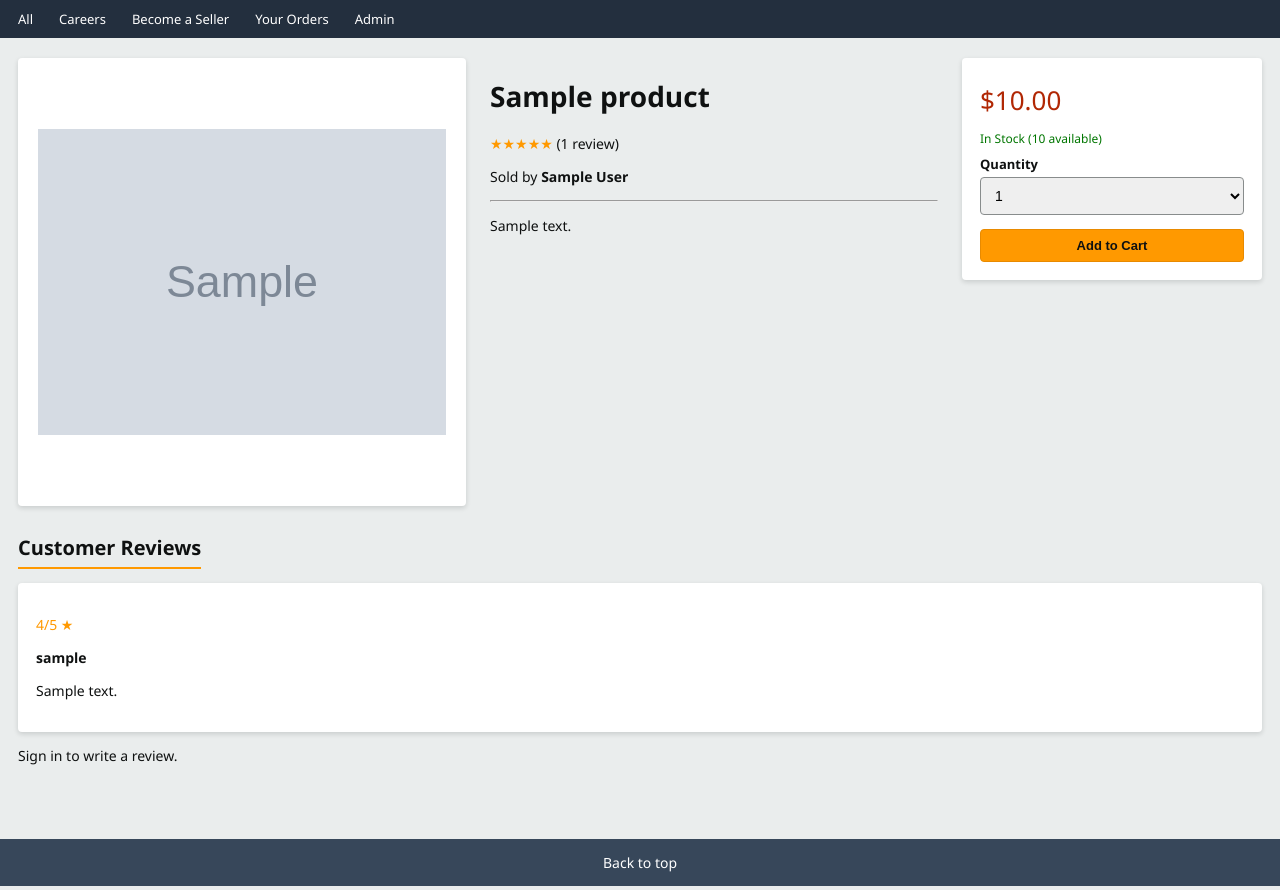
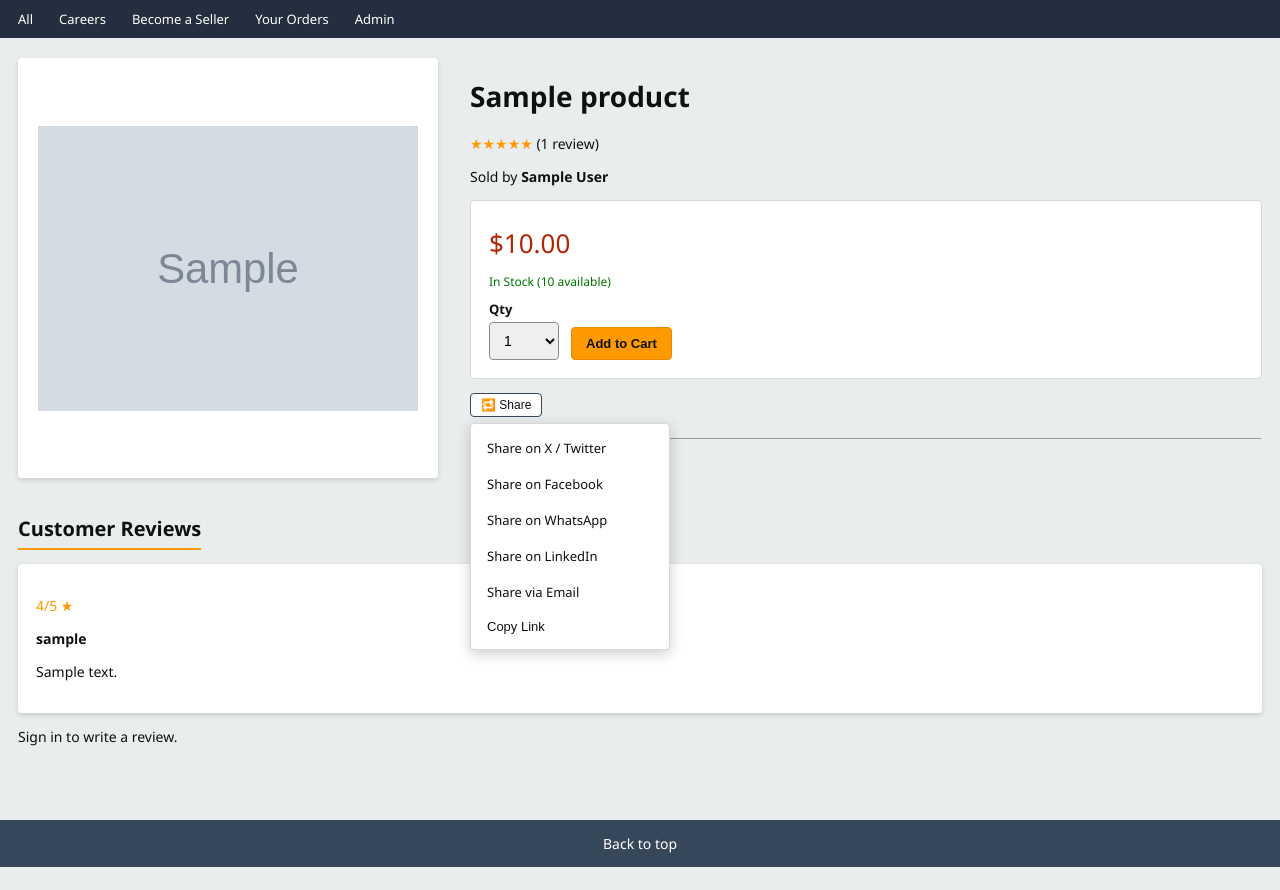
Before and after one commit to kidaqrusFan01/my-marketplace, a Django app: a page that uses templates/base.html in a window 1280 px wide. Shown: the part 62-952 px from the top of the page. Run offline with Django 5.2, Linux system fonts and the light colour scheme; tables that the repository leaves empty hold one stand-in row (values such as "Sample post"); grey boxes marked "Sample" are stand-in pictures; some libraries are stand-ins or nearby versions.

Commit message:
edited the search bar and also hero banner and added changes to product detail

```diff
--- a/products/views.py
+++ b/products/views.py
@@ -4,7 +4,7 @@ from django.core.paginator import Paginator
 from django.db.models import Q
 from django.shortcuts import render, redirect, get_object_or_404
 
-from .models import Product, Category, Review
+from .models import Product, Category, Review, HeroBanner
 from .forms import ProductForm, ReviewForm
 
 
@@ -12,64 +12,59 @@ def is_seller(user):
     return user.is_authenticated and user.is_seller
 
 
-# Rotating hero banner slides — Amazon-style category carousel.
-# Each slide uses a CSS gradient "scene" (css_class) instead of a hotlinked photo,
-# so the banner never breaks and needs no external image hosting.
-#
-# TO SWAP IN REAL PHOTOGRAPHY LATER:
-#   1. Drop your image files into static/images/hero/ (e.g. electronics.jpg)
-#   2. In static/css/style.css, find the matching ".hero-slide--<name>" rule
-#      and add:  background-image: url('/static/images/hero/electronics.jpg');
-#      background-size: cover; background-position: center;
-#   3. That's it — the gradient becomes a photo, everything else (timing,
-#      dots, fade transition) keeps working unchanged.
-HERO_SLIDES = [
-    {
-        'name': 'electronics',
-        'eyebrow': 'Tech Deals',
-        'title': 'Level Up Your Setup',
-        'subtitle': 'Save big on headphones, TVs, and smart home gear.',
-        'cta_text': 'Shop Electronics',
-        'category_slug': 'electronics',
-        'css_class': 'hero-slide--electronics',
-    },
-    {
-        'name': 'fashion',
-        'eyebrow': 'New Season',
-        'title': 'Refresh Your Wardrobe',
-        'subtitle': 'Denim, footwear, and everyday essentials on sale.',
-        'cta_text': 'Shop Fashion',
-        'category_slug': 'fashion',
-        'css_class': 'hero-slide--fashion',
-    },
-    {
-        'name': 'home',
-        'eyebrow': 'Home Refresh',
-        'title': 'Upgrade Every Room',
-        'subtitle': 'Cookware, robot vacuums, and more for your home.',
-        'cta_text': 'Shop Home & Kitchen',
-        'category_slug': 'home-kitchen',
-        'css_class': 'hero-slide--home',
-    },
-    {
-        'name': 'sports',
-        'eyebrow': 'Get Moving',
-        'title': 'Gear Up for Fitness',
-        'subtitle': 'Yoga mats, dumbbells, and outdoor essentials.',
-        'cta_text': 'Shop Sports & Outdoors',
-        'category_slug': 'sports-outdoors',
-        'css_class': 'hero-slide--sports',
-    },
-    {
-        'name': 'books',
-        'eyebrow': "Reader's Corner",
-        'title': 'Your Next Favorite Read',
-        'subtitle': 'Fiction, guides, and everything in between.',
-        'cta_text': 'Shop Books',
-        'category_slug': 'books',
-        'css_class': 'hero-slide--books',
-    },
+# Fallback content used ONLY if no HeroBanner rows exist yet (e.g. right
+# after a fresh migrate, before anyone has added banners in admin) — so the
+# homepage never looks broken/empty on a brand-new install.
+DEFAULT_HERO_SLIDES = [
+    {'eyebrow': 'Tech Deals', 'title': 'Level Up Your Setup',
+     'subtitle': 'Save big on headphones, TVs, and smart home gear.',
+     'cta_text': 'Shop Electronics', 'category_slug': 'electronics', 'placeholder_style': 'electronics'},
+    {'eyebrow': 'New Season', 'title': 'Refresh Your Wardrobe',
+     'subtitle': 'Denim, footwear, and everyday essentials on sale.',
+     'cta_text': 'Shop Fashion', 'category_slug': 'fashion', 'placeholder_style': 'fashion'},
+    {'eyebrow': 'Home Refresh', 'title': 'Upgrade Every Room',
+     'subtitle': 'Cookware, robot vacuums, and more for your home.',
+     'cta_text': 'Shop Home & Kitchen', 'category_slug': 'home-kitchen', 'placeholder_style': 'home'},
+    {'eyebrow': 'Get Moving', 'title': 'Gear Up for Fitness',
+     'subtitle': 'Yoga mats, dumbbells, and outdoor essentials.',
+     'cta_text': 'Shop Sports & Outdoors', 'category_slug': 'sports-outdoors', 'placeholder_style': 'sports'},
+    {'eyebrow': "Reader's Corner", 'title': 'Your Next Favorite Read',
+     'subtitle': 'Fiction, guides, and everything in between.',
+     'cta_text': 'Shop Books', 'category_slug': 'books', 'placeholder_style': 'books'},
 ]
+
+
+def get_hero_slides():
+    """
+    Builds the list of slides for the homepage carousel from HeroBanner rows
+    in the database (managed via Django admin -> Hero Banners). Each slide
+    gets either a real uploaded photo (image_url) or falls back to a
+    gradient + icon placeholder (placeholder_style) if no image was
+    uploaded for that banner yet.
+    """
+    banners = HeroBanner.objects.filter(is_active=True).select_related('category')
+
+    if not banners.exists():
+        # Nothing configured yet in admin — show sensible defaults instead
+        # of an empty carousel.
+        return [
+            {**slide, 'image_url': None, 'css_class': f"hero-slide--{slide['placeholder_style']}"}
+            for slide in DEFAULT_HERO_SLIDES
+        ]
+
+    slides = []
+    for banner in banners:
+        slides.append({
+            'eyebrow': banner.eyebrow,
+            'title': banner.title,
+            'subtitle': banner.subtitle,
+            'cta_text': banner.cta_text,
+            'category_slug': banner.category.slug if banner.category else '',
+            'placeholder_style': banner.placeholder_style,
+            'css_class': f"hero-slide--{banner.placeholder_style}",
+            'image_url': banner.image.url if banner.image else None,
+        })
+    return slides
 
 
 def home(request):
@@ -98,7 +93,7 @@ def home(request):
         'featured_products': featured_products,
         'query': query,
         'selected_category': category_slug,
-        'hero_slides': HERO_SLIDES,
+        'hero_slides': get_hero_slides(),
     }
     return render(request, 'products/home.html', context)
 
@@ -132,6 +127,7 @@ def product_detail(request, slug):
         'reviews': reviews,
         'related_products': related_products,
         'review_form': review_form,
+        'share_url': request.build_absolute_uri(product.get_absolute_url()),
     }
     return render(request, 'products/product_detail.html', context)
 
--- a/static/css/style.css
+++ b/static/css/style.css
@@ -327,8 +327,20 @@ img { max-width: 100%; display: block; }
   transition: opacity 0.9s ease;
   padding: 0 24px;
   color: var(--white);
+  background-size: cover;
+  background-position: center;
+  background-repeat: no-repeat;
 }
 .hero-slide.active { opacity: 1; z-index: 1; }
+
+/* Darkens an uploaded photo slide so white headline text stays readable
+   regardless of how bright/busy the photo is. Only rendered for slides
+   that have a real uploaded image (see home.html). */
+.hero-slide-overlay {
+  position: absolute;
+  inset: 0;
+  background: linear-gradient(90deg, rgba(0,0,0,0.55) 0%, rgba(0,0,0,0.25) 55%, rgba(0,0,0,0.1) 100%);
+}
 
 /* Decorative background "scenes" — swap for real photography by adding
    background-image + background-size:cover to any of these rules. */
@@ -341,6 +353,8 @@ img { max-width: 100%; display: block; }
 /* Inner column keeps text aligned with the page content (same max-width as
    .container) even though the slide background itself spans full width. */
 .hero-slide-inner {
+  position: relative;
+  z-index: 1;
   width: 100%;
   max-width: 1500px;
   margin: 0 auto;
@@ -547,6 +561,16 @@ img { max-width: 100%; display: block; }
   grid-template-columns: 1fr 1fr;
   gap: 24px;
 }
+/* Product detail page: image on the left, everything else (title, price,
+   Add to Cart, share, description) in a single right-hand column so the
+   buy box always appears before the description, at any screen size. */
+.pdp-layout {
+  display: grid;
+  grid-template-columns: minmax(0, 420px) 1fr;
+  gap: 32px;
+  align-items: start;
+}
+.pdp-info { min-width: 0; }
 .detail-image {
   background: var(--white);
   border-radius: var(--radius);
@@ -559,8 +583,48 @@ img { max-width: 100%; display: block; }
   overflow: hidden;
 }
 .detail-image img { width: 100%; height: 100%; object-fit: contain; }
-.buy-box { background: var(--white); border-radius: var(--radius); box-shadow: var(--shadow); padding: 18px; align-self: start; }
+.buy-box {
+  background: var(--white);
+  border: 1px solid var(--border);
+  border-radius: var(--radius);
+  padding: 18px;
+  margin: 14px 0;
+}
 .buy-box .price { font-size: 26px; color: var(--price-red); margin: 6px 0; }
+.buy-box-form { display: flex; align-items: flex-end; gap: 12px; margin-top: 10px; }
+.buy-box-form .qty-group { margin-bottom: 0; }
+.buy-box-form select { width: auto; min-width: 70px; }
+
+/* ---------------- Share widget ---------------- */
+.share-widget { position: relative; display: inline-block; margin-bottom: 14px; }
+.share-menu {
+  position: absolute;
+  top: 100%;
+  left: 0;
+  margin-top: 6px;
+  background: var(--white);
+  border: 1px solid var(--border);
+  border-radius: var(--radius);
+  box-shadow: 0 4px 14px rgba(15,17,17,0.2);
+  min-width: 200px;
+  z-index: 20;
+  display: flex;
+  flex-direction: column;
+  padding: 6px 0;
+}
+.share-menu a, .share-menu button {
+  display: block;
+  width: 100%;
+  text-align: left;
+  padding: 9px 16px;
+  font-size: 13px;
+  color: var(--text-dark);
+  background: none;
+  border: none;
+  cursor: pointer;
+}
+.share-menu a:hover, .share-menu button:hover { background: var(--bg); }
+.share-copy-btn.copied { color: var(--success); font-weight: 600; }
 
 /* ---------------- Job cards ---------------- */
 .job-card { background: var(--white); border-radius: var(--radius); box-shadow: var(--shadow); padding: 18px; margin-bottom: 14px; }
@@ -597,8 +661,15 @@ footer a { color: var(--white); }
 /* ---------------- Responsive ---------------- */
 @media (max-width: 900px) {
   .detail-layout { grid-template-columns: 1fr; }
+  .pdp-layout { grid-template-columns: 1fr; }
   .nav-links .nav-item.hide-mobile { display: none; }
   .brand { font-size: 18px; }
+
+  /* Search bar gets guaranteed full-width real estate on its own row,
+     instead of fighting the hamburger/brand/cart for leftover space
+     (that squeeze is what made it disappear before). */
+  .top-nav { flex-wrap: wrap; row-gap: 10px; }
+  .search-form { order: 5; flex: 1 1 100%; }
 }
 
 @media (max-width: 700px) {
--- a/static/js/script.js
+++ b/static/js/script.js
@@ -80,4 +80,52 @@ document.addEventListener('DOMContentLoaded', function () {
 
     if (slides.length > 1) startAutoplay();
   }
+
+  // ---------------- Product share button ----------------
+  const shareBtn = document.getElementById('shareToggleBtn');
+  const shareMenu = document.getElementById('shareMenu');
+  if (shareBtn && shareMenu) {
+    shareBtn.addEventListener('click', function (e) {
+      e.stopPropagation();
+      const url = shareBtn.dataset.shareUrl;
+      const title = shareBtn.dataset.shareTitle;
+
+      // On phones/tablets that support it, use the native share sheet
+      // (Messages, WhatsApp, Instagram, etc. all show up automatically).
+      if (navigator.share) {
+        navigator.share({ title: title, url: url }).catch(function () {
+          // User cancelled the native share sheet — no action needed.
+        });
+        return;
+      }
+
+      // Desktop fallback: toggle our own dropdown of platform links.
+      const isOpen = !shareMenu.hidden;
+      shareMenu.hidden = isOpen;
+      shareBtn.setAttribute('aria-expanded', String(!isOpen));
+    });
+
+    document.addEventListener('click', function (e) {
+      if (!shareMenu.hidden && !shareMenu.contains(e.target) && e.target !== shareBtn) {
+        shareMenu.hidden = true;
+        shareBtn.setAttribute('aria-expanded', 'false');
+      }
+    });
+
+    const copyBtn = shareMenu.querySelector('.share-copy-btn');
+    if (copyBtn) {
+      copyBtn.addEventListener('click', function () {
+        const url = copyBtn.dataset.copyUrl;
+        const originalText = copyBtn.textContent;
+        navigator.clipboard.writeText(url).then(function () {
+          copyBtn.textContent = 'Link copied!';
+          copyBtn.classList.add('copied');
+          setTimeout(function () {
+            copyBtn.textContent = originalText;
+            copyBtn.classList.remove('copied');
+          }, 2000);
+        });
+      });
+    }
+  }
 });
--- a/templates/base.html
+++ b/templates/base.html
@@ -34,12 +34,12 @@
         <a href="{% url 'orders:order_history' %}" class="nav-item hide-mobile">
           Returns<strong>&amp; Orders</strong>
         </a>
-        <form action="{% url 'accounts:logout' %}" method="post" style="display:inline;">
+        <form action="{% url 'accounts:logout' %}" method="post" style="display:inline;" class="hide-mobile">
           {% csrf_token %}
           <button type="submit" class="nav-item" style="background:none;border:none;cursor:pointer;">Sign Out</button>
         </form>
       {% else %}
-        <a href="{% url 'accounts:login' %}" class="nav-item">
+        <a href="{% url 'accounts:login' %}" class="nav-item hide-mobile">
           Hello, sign in<strong>Account</strong>
         </a>
       {% endif %}
--- a/templates/products/product_detail.html
+++ b/templates/products/product_detail.html
@@ -2,7 +2,7 @@
 {% block title %}{{ product.name }} — Corazon Marketplace{% endblock %}
 
 {% block content %}
-<div class="detail-layout">
+<div class="pdp-layout">
   <div class="detail-image">
     {% if product.image %}
       <img src="{{ product.image.url }}" alt="{{ product.name }}" width="400" height="400" decoding="async">
@@ -11,14 +11,13 @@
     {% endif %}
   </div>
 
-  <div>
+  <div class="pdp-info">
     <h1>{{ product.name }}</h1>
     <p><a href="#reviews" class="star-rating">&#9733;&#9733;&#9733;&#9733;&#9733;</a> ({{ reviews.count }} review{{ reviews.count|pluralize }})</p>
     <p>Sold by <strong>{{ product.seller.store_name|default:product.seller.username }}</strong></p>
-    <hr>
-    <p>{{ product.description|linebreaks }}</p>
-  </div>
 
+    <!-- Price + Add to Cart appear immediately, above the description,
+         so shoppers can buy without scrolling past product copy first. -->
     <div class="buy-box">
       <div class="price">
         ${{ product.current_price }}
@@ -30,20 +29,41 @@
         <p class="stock-status out">Out of Stock</p>
       {% endif %}
 
-    <form action="{% url 'cart:cart_add' product.id %}" method="post">
+      <form action="{% url 'cart:cart_add' product.id %}" method="post" class="buy-box-form">
         {% csrf_token %}
-      <div class="form-group">
-        <label for="qty">Quantity</label>
+        <div class="form-group qty-group">
+          <label for="qty">Qty</label>
           <select name="quantity" id="qty">
             {% for i in "12345"|make_list %}
               <option value="{{ i }}">{{ i }}</option>
             {% endfor %}
           </select>
         </div>
-      <button type="submit" class="btn btn-primary btn-block" {% if not product.in_stock %}disabled{% endif %}>
+        <button type="submit" class="btn btn-primary" {% if not product.in_stock %}disabled{% endif %}>
           Add to Cart
         </button>
       </form>
+    </div>
+
+    <!-- Share button -->
+    <div class="share-widget">
+      <button type="button" class="btn btn-outline btn-sm share-toggle" id="shareToggleBtn"
+              data-share-url="{{ share_url }}" data-share-title="{{ product.name }}"
+              aria-haspopup="true" aria-expanded="false">
+        &#128257; Share
+      </button>
+      <div class="share-menu" id="shareMenu" hidden>
+        <a href="https://twitter.com/intent/tweet?url={{ share_url|urlencode }}&text={{ product.name|urlencode }}" target="_blank" rel="noopener noreferrer">Share on X / Twitter</a>
+        <a href="https://www.facebook.com/sharer/sharer.php?u={{ share_url|urlencode }}" target="_blank" rel="noopener noreferrer">Share on Facebook</a>
+        <a href="https://api.whatsapp.com/send?text={{ product.name|urlencode }}%20{{ share_url|urlencode }}" target="_blank" rel="noopener noreferrer">Share on WhatsApp</a>
+        <a href="https://www.linkedin.com/sharing/share-offsite/?url={{ share_url|urlencode }}" target="_blank" rel="noopener noreferrer">Share on LinkedIn</a>
+        <a href="mailto:?subject={{ product.name|urlencode }}&body={{ share_url|urlencode }}">Share via Email</a>
+        <button type="button" class="share-copy-btn" data-copy-url="{{ share_url }}">Copy Link</button>
+      </div>
+    </div>
+
+    <hr>
+    <p>{{ product.description|linebreaks }}</p>
   </div>
 </div>
 
```
Also changed, not shown: products/admin.py (+22 -1 lines), products/image_utils.py (+7 -4 lines), products/models.py (+56 -0 lines), templates/products/home.html (+14 -7 lines), products/migrations/0002_herobanner.py (added). Lines whose indentation alone changed are shown as unchanged.
